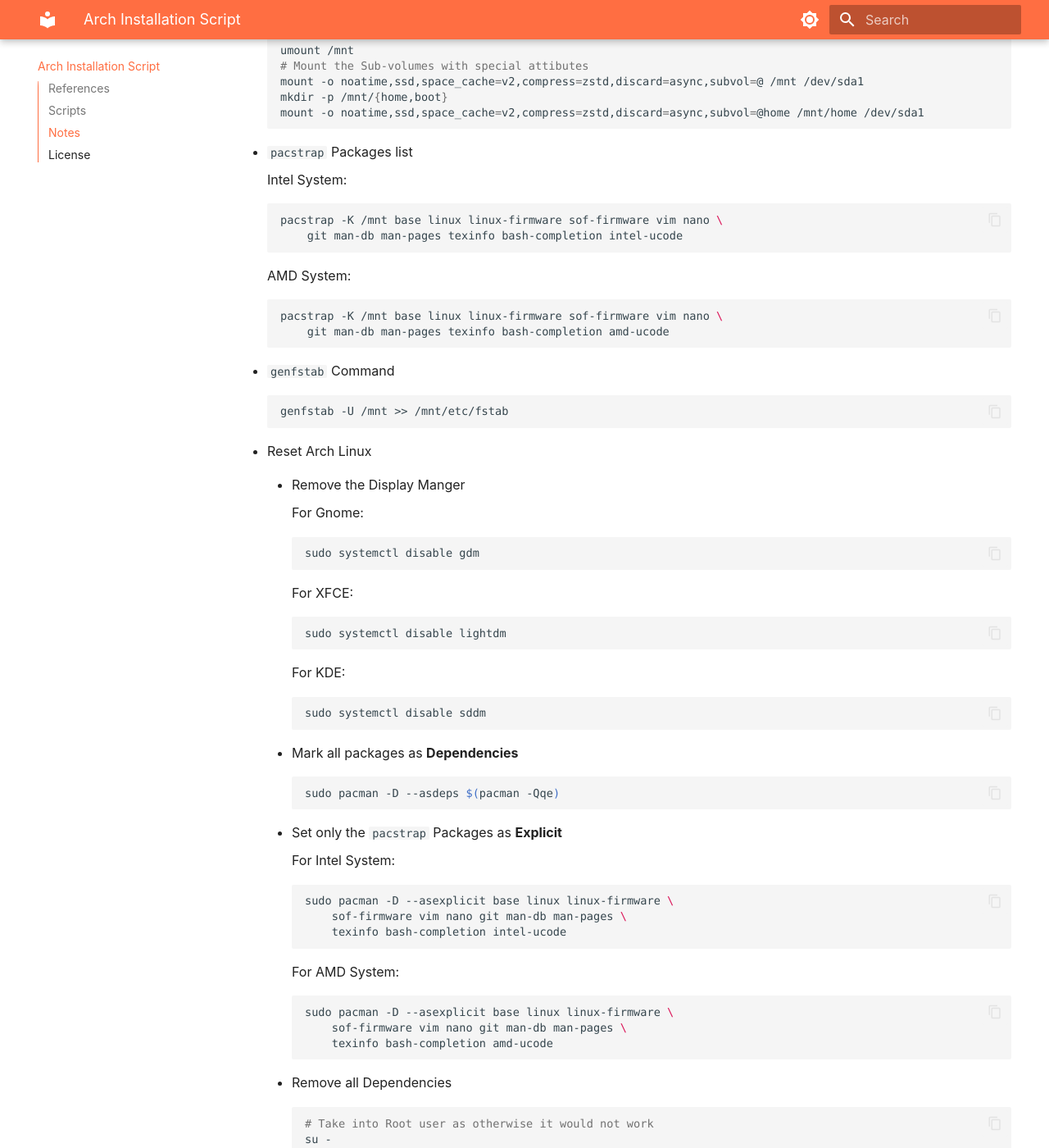
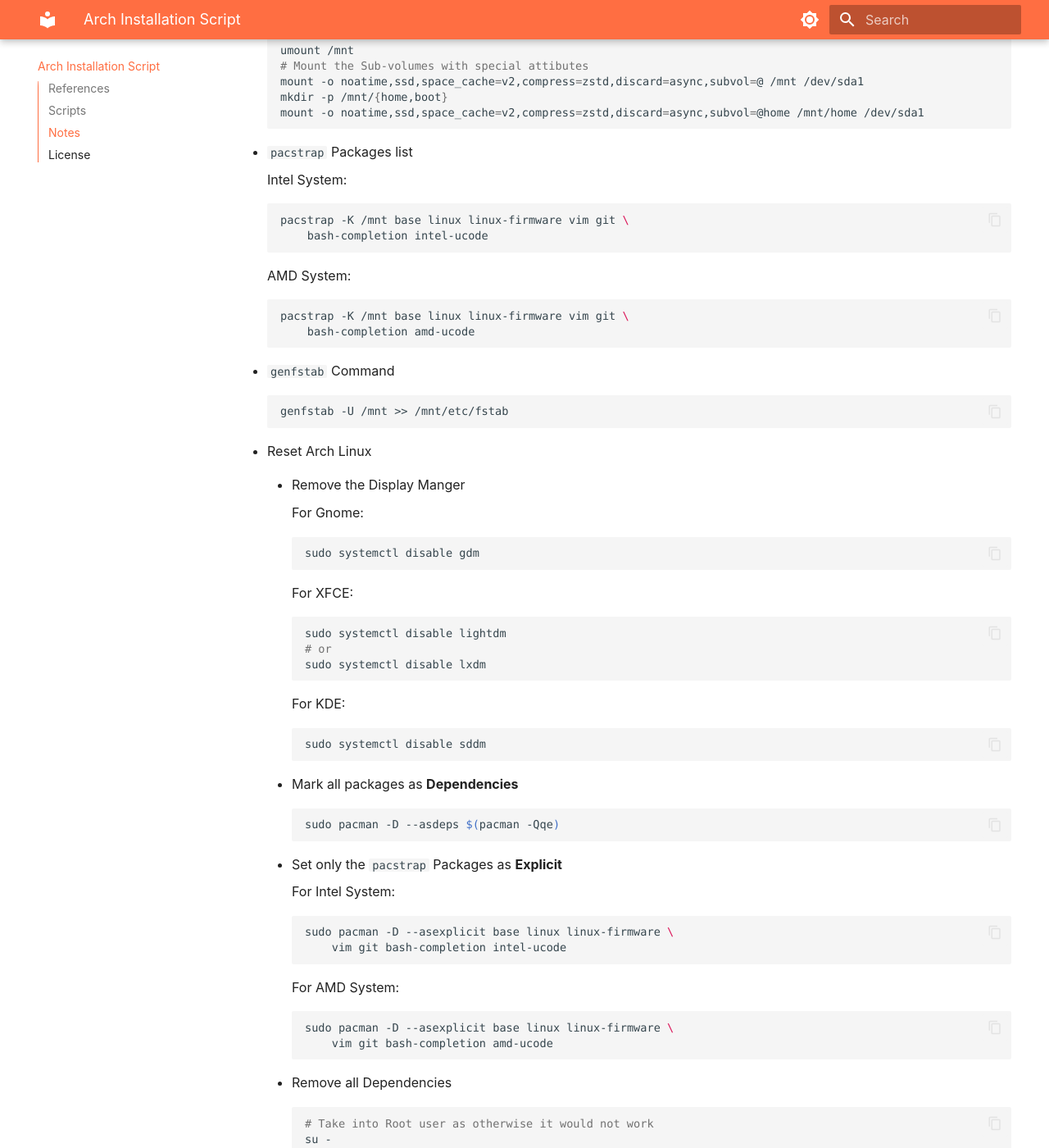
Before and after one commit to 0x3508A/arch-base, an MkDocs documentation site: the page built from docs/README.md, in a window 1280 px wide and 1400 px high, scrolled down 1943 px. Shown: the whole window at 82% size. Built offline with MkDocs 1.6.1 and Material for MkDocs 9.7.7, drawn with Linux system fonts in a browser that asks for light colours; some of the changed text lies outside the part shown.

Commit message:
typo fix

````diff
--- a/docs/README.md
+++ b/docs/README.md
@@ -108,15 +108,15 @@
 	Intel System:
 
 	```sh
-	pacstrap -K /mnt base linux linux-firmware sof-firmware vim nano \
-		git man-db man-pages texinfo bash-completion intel-ucode
+	pacstrap -K /mnt base linux linux-firmware vim git \
+		bash-completion intel-ucode
 	```
 
 	AMD System:
 
 	```sh
-	pacstrap -K /mnt base linux linux-firmware sof-firmware vim nano \
-		git man-db man-pages texinfo bash-completion amd-ucode
+	pacstrap -K /mnt base linux linux-firmware vim git \
+		bash-completion amd-ucode
 	```
 
 - `genfstab` Command
@@ -139,6 +139,8 @@
 
 		```sh
 		sudo systemctl disable lightdm
+		# or
+		sudo systemctl disable lxdm
 		```
 
 		For KDE:
@@ -159,16 +161,14 @@
 
 		```sh
 		sudo pacman -D --asexplicit base linux linux-firmware \
-			sof-firmware vim nano git man-db man-pages \
-			texinfo bash-completion intel-ucode
+			vim git bash-completion intel-ucode
 		```
 
 		For AMD System:
 
 		```sh
 		sudo pacman -D --asexplicit base linux linux-firmware \
-			sof-firmware vim nano git man-db man-pages \
-			texinfo bash-completion amd-ucode
+			vim git bash-completion amd-ucode
 		```
 
 	- Remove all Dependencies
````
Also changed, not shown: other parts of docs/README.md (+1 -1 lines), 1 other file.
